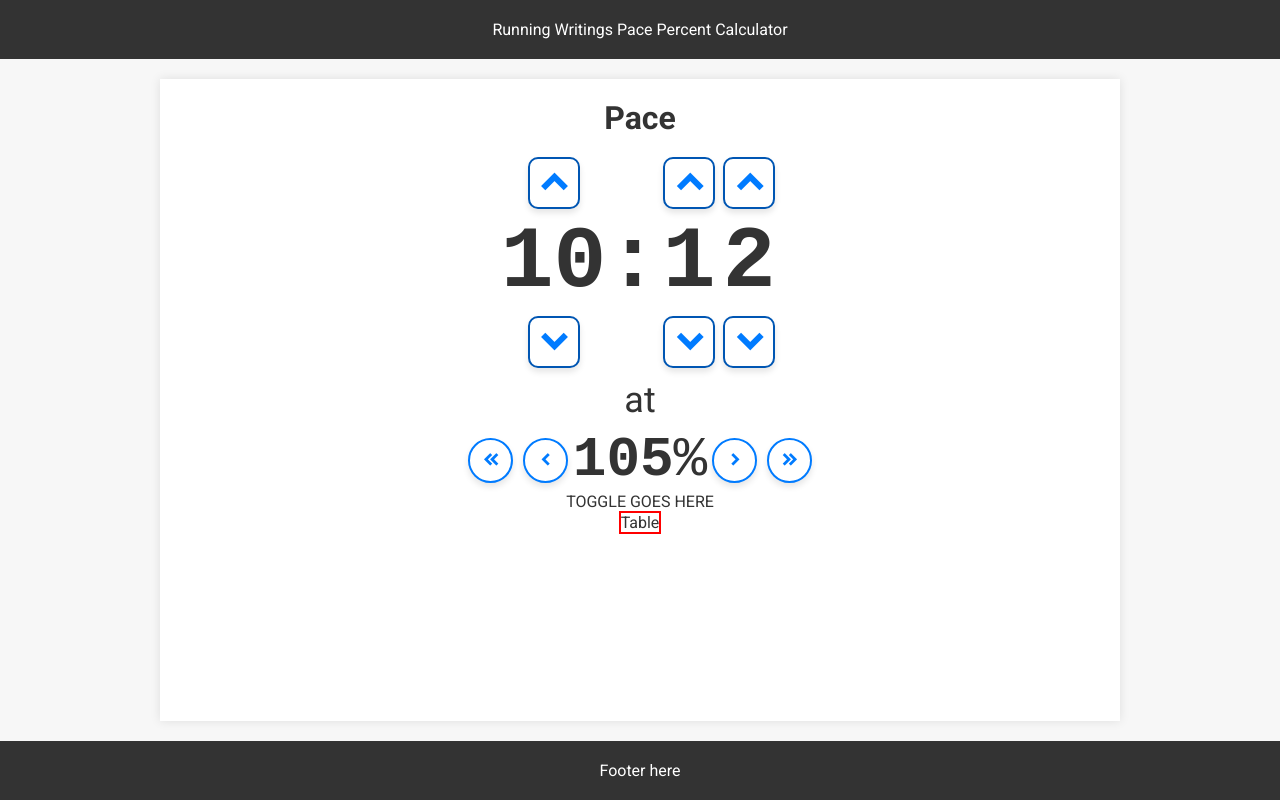
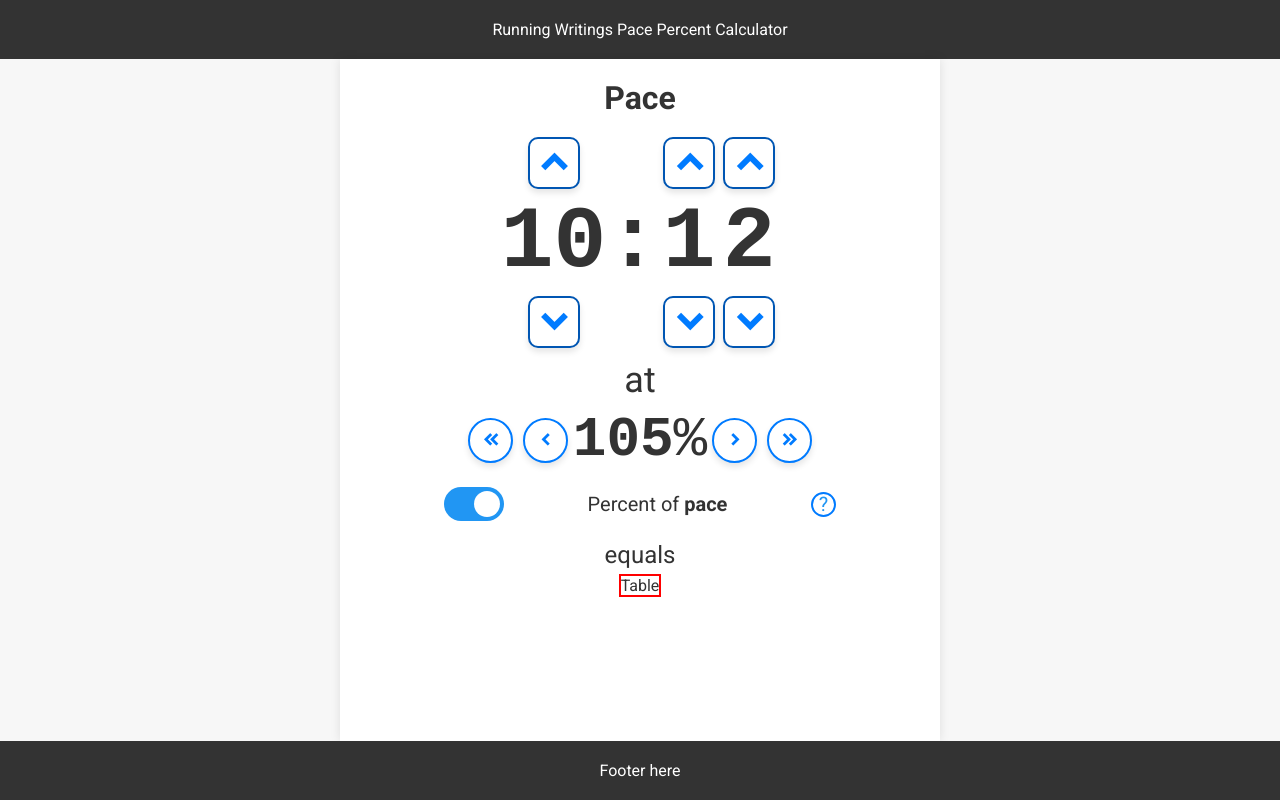
Before and after one commit to johnjdavisiv/pace-percents, a plain HTML site: page index.html in a window 1280 px wide. Drawn offline with Linux system fonts and the light colour scheme; a web font is replaced by a local one.

Commit message:
working toggle

```diff
--- a/index.html
+++ b/index.html
@@ -9,6 +9,8 @@
     <script src="scripts.js" defer></script>
 </head>
 <body>
+    <!-- Hmm really needs an INNER BOX that contains the stuff
+        , let white expand beyond as needed. iinerb box dicated by pct arrows  -->
     <div class="header">
         Running Writings Pace Percent Calculator
     </div>
@@ -36,6 +38,7 @@
         </div>
         <div class="spacer">at</div>
         <div class="percent-box">
+            <!-- NEEDS TO BE SPACE-AROUND -->
             <button class="material-icons pct-button" id="pct-m5">keyboard_double_arrow_left</button>
             <button class="material-icons pct-button" id="pct-m1">keyboard_arrow_left</button>
             <div class="percent-digits digit">
@@ -47,9 +50,15 @@
             <button class="material-icons pct-button" id="pct-p1">keyboard_arrow_right</button>
             <button class="material-icons pct-button" id="pct-p5">keyboard_double_arrow_right</button>
         </div>
-        <div class="toggle">
-            TOGGLE GOES HERE
+        <div class="toggle-box">
+            <label class="switch">
+                <input type="checkbox" checked>
+                <span class="slider round"></span>
+            </label>
+            <span class="pace-annote">Percent of <span class="pace-speed-text">pace</span></span>
+            <a href="#pace-vs-speed" class="i-note">?</a>
         </div>
+        <div class="equals">equals</div>
         <div class="table-space">
             <table class="pace-table">Table</table>
         </div>
--- a/scripts.js
+++ b/scripts.js
@@ -124,7 +124,28 @@ function increment_pct(change){
     pct_text.textContent = pct_int;
 }
 
+// Change the percent / speed text
 
+let pace_speed_text = document.querySelector('.pace-speed-text');
+const checkbox = document.querySelector('.switch input[type="checkbox"]');
+
+console.log('*******************')
+console.log(checkbox.checked);
+console.log('*******************')
+
+checkbox.addEventListener('change', () => {
+    console.log('CHECKBOX EVENT')
+    flip_pace_speed_text()
+})
+
+function flip_pace_speed_text(){
+    if (checkbox.checked) {
+        //percent of pace
+        pace_speed_text.textContent = 'pace'
+    } else {
+        pace_speed_text.textContent = 'speed'
+    }
+}
 
 
 // Then should do some math...like render table?
--- a/styles.css
+++ b/styles.css
@@ -29,10 +29,10 @@ body {
 
 .main-content {
     width: 100%; /* takes full viewport width by default */
-    max-width: 960px; /* won't go beyond 960px wide */
+    max-width: 600px; /* won't go beyond 960px wide */
     flex: 1; /* takes all available space, pushing the footer down */
     background-color: white; /* a white box for content */
-    margin: 20px 0; /* some vertical spacing between header, content, and footer */
+    margin: 0px 0; /* some vertical spacing between header, content, and footer */
     padding: 20px; /* some spacing around the content */
     box-shadow: 0 0 10px rgba(0, 0, 0, 0.1); /* subtle shadow for depth */
     display: flex;
@@ -108,6 +108,10 @@ h1 {
         box-shadow: 0px 6px 8px rgba(0, 0, 0, 0.12);
     }
 
+    .i-note:hover{
+        background-color: #bde2ff;
+        cursor:pointer;
+    }
 }
 
 .svg-arrow:active, .pct-button:active {
@@ -116,13 +120,21 @@ h1 {
     /* color: white; */
 }
 
+.i-note:active {
+    color:white;
+    border: solid #84caff 2px;
+}
+
 
 /* At spacer */
-
-
 .spacer {
     padding: 0.2em;
     font-size: 2.25em;
+}
+
+.equals {
+    padding: 0.2em;
+    font-size: 1.5em;
 }
 
 .percent-box {
@@ -157,6 +169,111 @@ h1 {
     justify-content: center;
 }
 
+/* Toggle slider */
+
+/* .percent-box{
+    border: solid red 2px;
+} */
+
+.toggle-box {
+    padding: 0.75em 0;
+    display:flex;
+    align-items: center;
+    gap: 0.5em;
+    font-size:1.25em;
+    /* border: solid red 1px; */
+    width: 70%;
+    justify-content:space-between;
+}
+
+/* The switch - the box around the slider */
+.switch {
+    position: relative;
+    display: inline-block;
+    width: 60px;
+    height: 34px;
+  }
+
+  /* Hide default HTML checkbox */
+  .switch input {
+    opacity: 0;
+    width: 0;
+    height: 0;
+  }
+
+  /* The slider */
+  .slider {
+    position: absolute;
+    cursor: pointer;
+    top: 0;
+    left: 0;
+    right: 0;
+    bottom: 0;
+    background-color: #ccc;
+    -webkit-transition: .3s;
+    transition: .3s;
+  }
+
+  .slider:before {
+    position: absolute;
+    content: "";
+    height: 26px;
+    width: 26px;
+    left: 4px;
+    bottom: 4px;
+    background-color: white;
+    -webkit-transition: .4s;
+    transition: .4s;
+  }
+
+  input:checked + .slider {
+    background-color: #2196F3;
+  }
+
+  input:focus + .slider {
+    box-shadow: 0 0 1px #2196F3;
+  }
+
+  input:checked + .slider:before {
+    -webkit-transform: translateX(26px);
+    -ms-transform: translateX(26px);
+    transform: translateX(26px);
+  }
+
+  /* Rounded sliders */
+  .slider.round {
+    border-radius: 34px;
+  }
+
+  .slider.round:before {
+    border-radius: 50%;
+  }
+
+
+
+  /* Notes */
+
+.pace-speed-text{
+    font-weight: bold;
+}
+
+.i-note {
+    outline: none; /* remove focus outline (consider accessibility) */
+    cursor: pointer;
+    border: solid #007bff 2px;
+    background-color: #ffffff;
+    font-size:1em;
+    width:1.25em;
+    height:1.25em;
+    display:flex;
+    border-radius: 50%;
+    color: #2196F3;
+    align-items: center;
+    justify-content: center;
+    text-decoration: none;
+}
+
+
 /* Table styling */
 
 .table-space {
```
